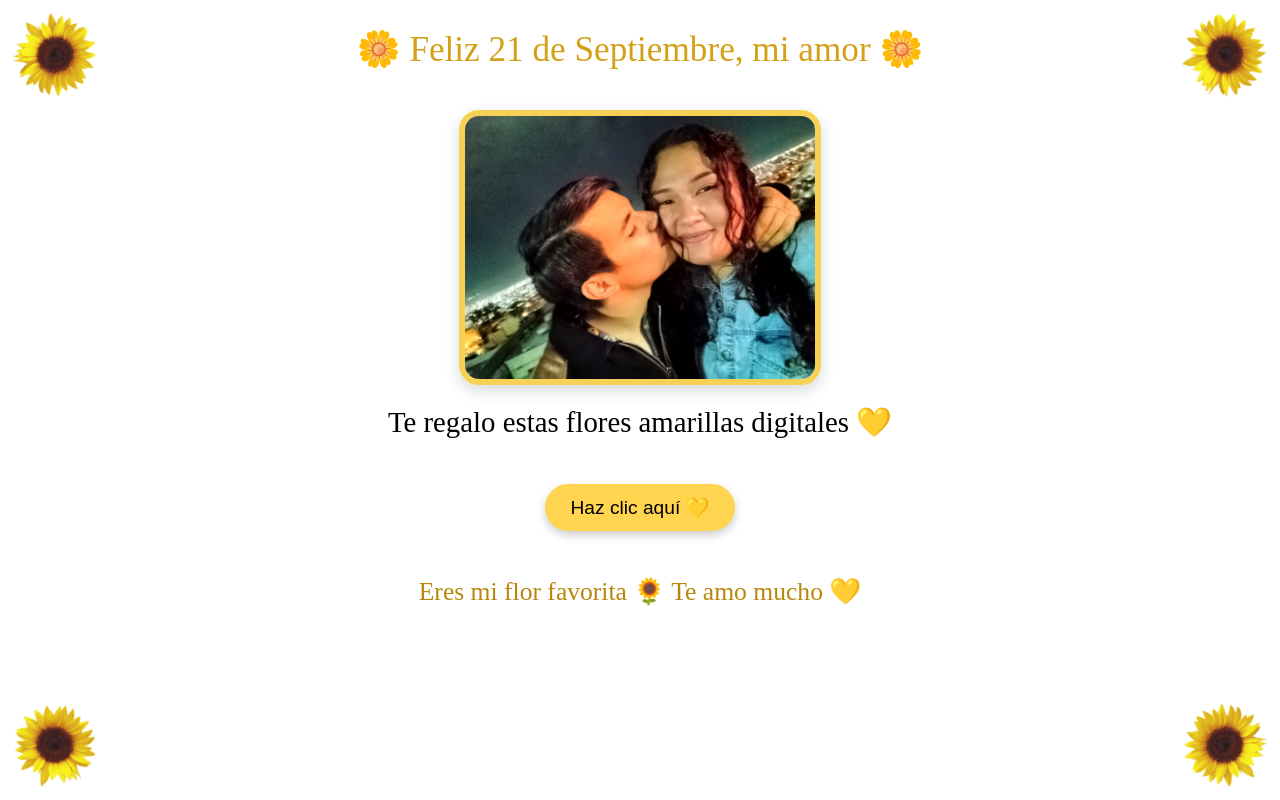
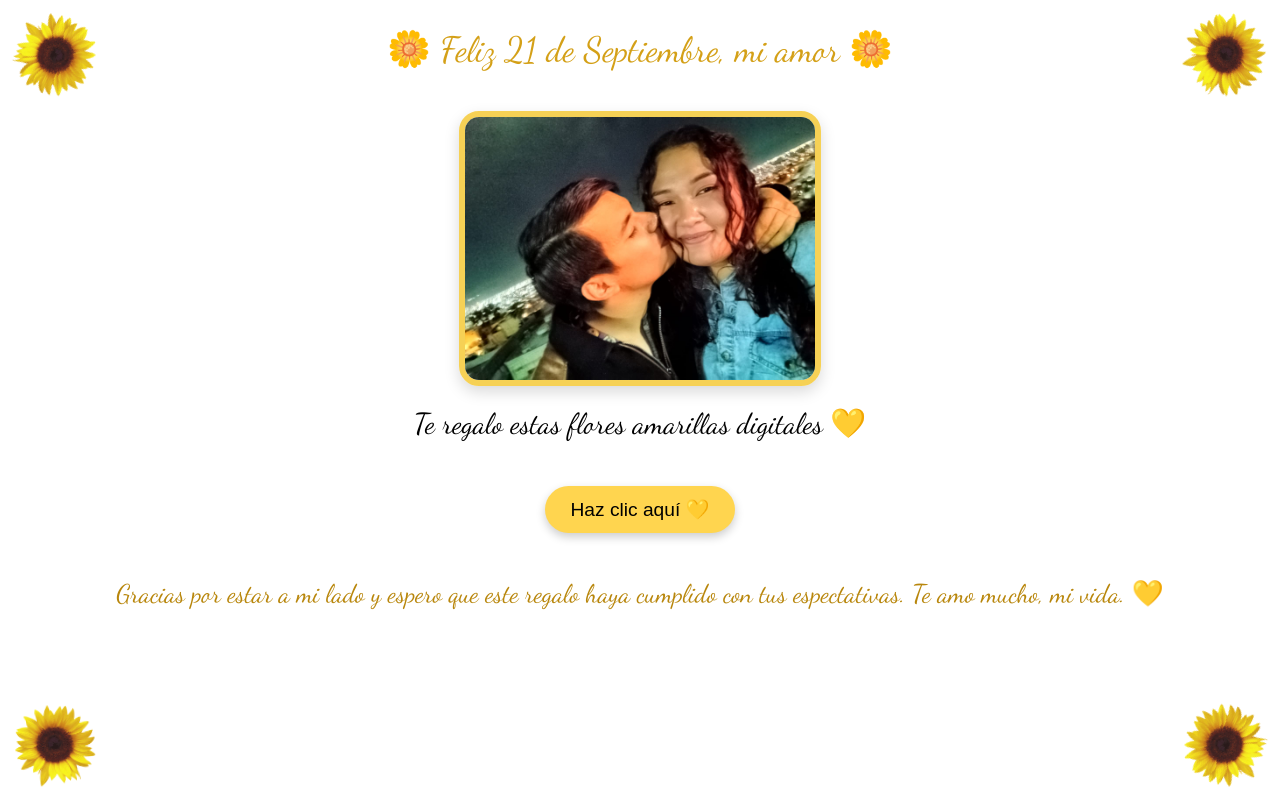
Before and after one commit to Neonairb/NeoNairb.github.io, an Angular app: page / in a window 1280 px wide. Both pictures are taken after a click on the button "Haz clic aquí 💛". Built offline with nearby package versions, Linux system fonts and the light colour scheme.

Commit message:
add font family

```diff
--- a/src/app/app.css
+++ b/src/app/app.css
@@ -1,11 +1,26 @@
+/* Import in CSS */
+@import url('https://fonts.googleapis.com/css2?family=Dancing+Script&display=swap');
+@import url('https://fonts.googleapis.com/css2?family=Great+Vibes&display=swap');
+@import url('https://fonts.googleapis.com/css2?family=Pacifico&display=swap');
+@import url('https://fonts.googleapis.com/css2?family=Alex+Brush&display=swap');
+@import url('https://fonts.googleapis.com/css2?family=Satisfy&display=swap');
+
+/* Usage */
+/* font-family: 'Dancing Script', cursive;
+font-family: 'Great Vibes', cursive;
+font-family: 'Pacifico', cursive;
+font-family: 'Satisfy', cursive; */
+
+
 .general-container {
     text-align: center;
+    font-family: 'Dancing Script', cursive;
 }
 
 body {
   margin: 0;
   padding: 0;
-  font-family: 'Great Vibes', cursive;
+  /* font-family: 'Great Vibes', cursive; */
   background: #fffbea; /* amarillo muy suave */
   color: #444;
   overflow-x: hidden;
--- a/src/app/app.html
+++ b/src/app/app.html
@@ -11,12 +11,12 @@
   <button class="button-surprise" (click)="showMessage()">Haz clic aquí 💛</button>
 
   <div *ngIf="isVisible" class="hidden-message">
-    Eres mi flor favorita 🌻 Te amo mucho 💛
+    Gracias por estar a mi lado y espero que este regalo haya cumplido con tus espectativas. Te amo mucho, mi vida. 💛
   </div>
+</div>
 
-  <!-- 🔸 Flores decorativas -->
-  <img src="flor.png" class="flower top-left" alt="">
-  <img src="flor.png" class="flower top-right" alt="">
-  <img src="flor.png" class="flower bottom-left" alt="">
-  <img src="flor.png" class="flower bottom-right" alt="">
-</div>
+<!-- 🔸 Flores decorativas -->
+<img src="flor.png" class="flower top-left" alt="">
+<img src="flor.png" class="flower top-right" alt="">
+<img src="flor.png" class="flower bottom-left" alt="">
+<img src="flor.png" class="flower bottom-right" alt="">
```
